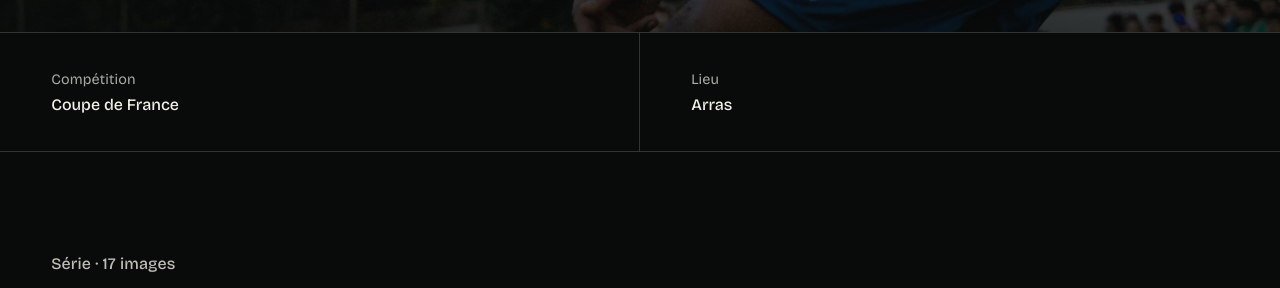
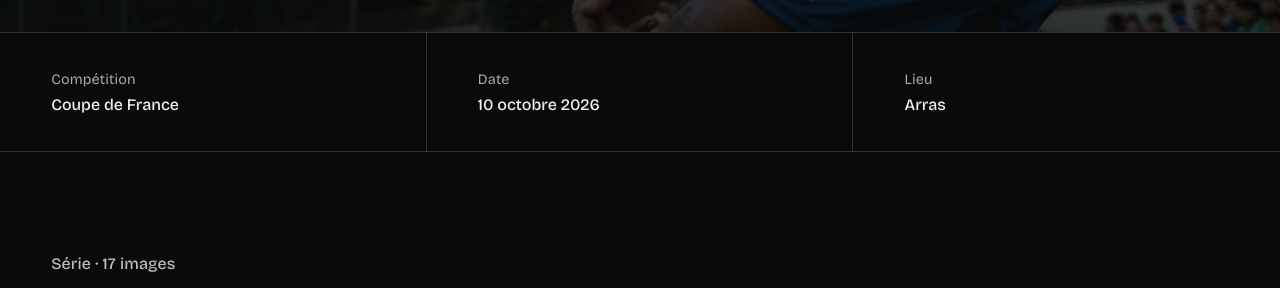
Before and after one commit to nolann-trnt/nlt.visual, a plain HTML site: page match-page/cs-habarcq-valenciennes.html in a window 1280 px wide. Shown: the part 672-960 px from the top of the page. Drawn offline with nearby package versions, Linux system fonts and the light colour scheme.

Commit message:
Valenciennes : date du match (10 octobre 2026)
Co-Authored-By: Claude Sonnet 5.5 <noreply@anthropic.com>

```diff
--- a/match-page/cs-habarcq-valenciennes.html
+++ b/match-page/cs-habarcq-valenciennes.html
@@ -48,8 +48,9 @@
       </div>
     </section>
 
-    <section class="match-info" style="--info-count:2">
+    <section class="match-info" style="--info-count:3">
       <div><span>Compétition</span><strong>Coupe de France</strong></div>
+      <div><span>Date</span><strong>10 octobre 2026</strong></div>
       <div><span>Lieu</span><strong>Arras</strong></div>
     </section>
 
```
